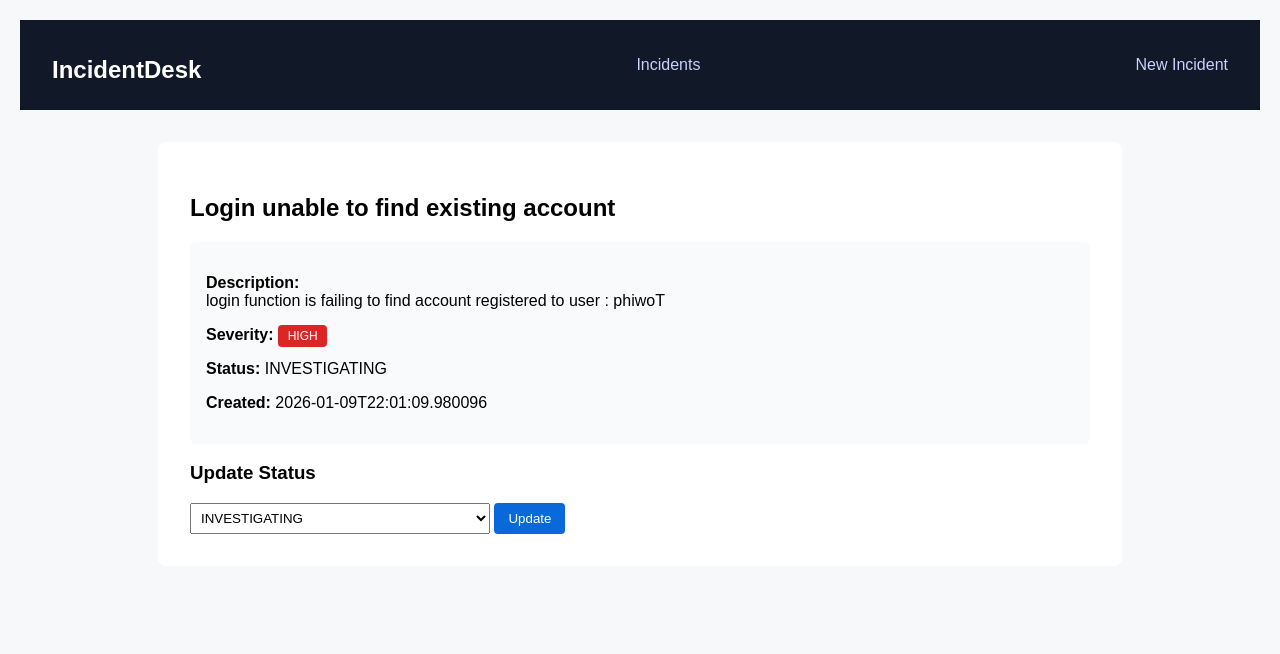
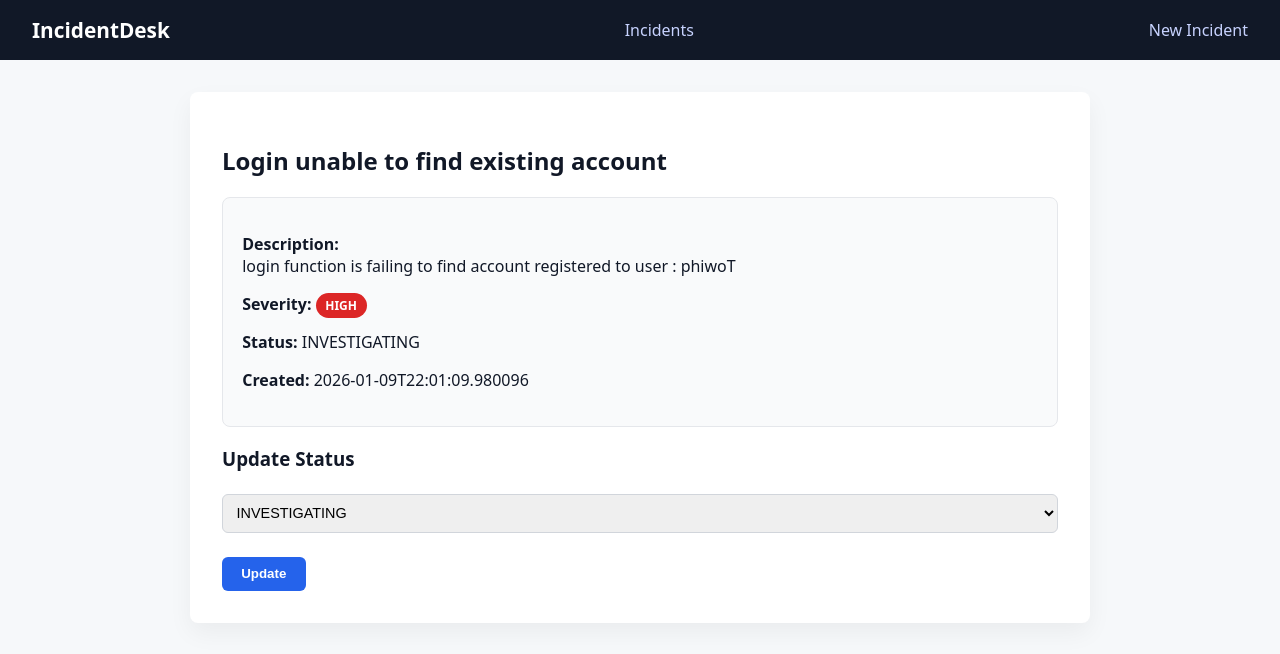
Before and after one commit to nonluthando/IncidentDesk, a Flask app: page /incidents/1 in a window 1280 px wide. Shown: the top 654 px of the page. Run offline with Flask 3, Linux system fonts and the light colour scheme; data comes from the database, SQL or seed files in the repository.

Commit message:
Update style.css

```diff
--- a/Static/style.css
+++ b/Static/style.css
@@ -1,58 +1,15 @@
-body {
-    font-family: Arial, Helvetica, sans-serif;
-    background-color: #f6f8fa;
-    margin: 0;
-    padding: 20px;
+* {
+  box-sizing: border-box;
 }
 
-h1 {
-    margin-bottom: 10px;
+body {
+  margin: 0;
+  font-family: system-ui, -apple-system, BlinkMacSystemFont, sans-serif;
+  background: #f6f8fa;
+  color: #111827;
 }
 
-a {
-    text-decoration: none;
-    color: #0969da;
-}
-
-a:hover {
-    text-decoration: underline;
-}
-
-table {
-    width: 100%;
-    border-collapse: collapse;
-    margin-top: 15px;
-    background: white;
-}
-
-th, td {
-    padding: 10px;
-    border: 1px solid #d0d7de;
-    text-align: left;
-}
-
-th {
-    background-color: #f0f2f5;
-}
-
-button {
-    padding: 8px 14px;
-    border: none;
-    background-color: #0969da;
-    color: white;
-    cursor: pointer;
-    border-radius: 4px;
-}
-
-button:hover {
-    background-color: #0550ae;
-}
-
-select, input, textarea {
-    padding: 6px;
-    width: 300px;
-    max-width: 100%;
-}
+/* Navbar */
 .navbar {
   background: #111827;
   color: white;
@@ -62,39 +19,58 @@ select, input, textarea {
   align-items: center;
 }
 
+.navbar h1 {
+  margin: 0;
+  font-size: 1.3rem;
+}
+
 .navbar a {
   color: #c7d2fe;
+  text-decoration: none;
   margin-left: 1rem;
-    text-decoration: none;
+  font-weight: 500;
 }
 
-.brand {
-    font-weight: bold;
-    font-size: 1.2rem;
+.navbar a:hover {
+  text-decoration: underline;
 }
 
+/* Layout */
 .container {
   max-width: 900px;
   margin: 2rem auto;
   background: white;
   padding: 2rem;
   border-radius: 8px;
+  box-shadow: 0 10px 25px rgba(0,0,0,0.05);
 }
 
+/* Tables */
 table {
   width: 100%;
   border-collapse: collapse;
+  margin-top: 1rem;
 }
 
-th, td {
+th {
+  text-align: left;
   padding: 0.75rem;
-    border-bottom: 1px solid #e5e7eb;
+  font-size: 0.85rem;
+  text-transform: uppercase;
+  color: #6b7280;
 }
 
+td {
+  padding: 0.75rem;
+  border-top: 1px solid #e5e7eb;
+}
+
+/* Severity badges */
 .badge {
   padding: 0.25rem 0.6rem;
-    border-radius: 4px;
+  border-radius: 999px;
   font-size: 0.75rem;
+  font-weight: 600;
   color: white;
 }
 
@@ -102,31 +78,52 @@ th, td {
 .MEDIUM { background: #f59e0b; }
 .HIGH { background: #dc2626; }
 
-.form label {
+/* Forms */
+form {
   margin-top: 1rem;
+}
+
+label {
   display: block;
+  margin-top: 1rem;
   font-weight: 600;
 }
 
-.form input,
-.form textarea,
-.form select {
+input, textarea, select {
   width: 100%;
-    padding: 0.5rem;
+  padding: 0.6rem;
   margin-top: 0.25rem;
+  border: 1px solid #d1d5db;
+  border-radius: 6px;
+  font-size: 0.9rem;
 }
 
-.form button {
+button {
   margin-top: 1.5rem;
+  padding: 0.6rem 1.2rem;
+  background: #2563eb;
+  color: white;
+  border: none;
+  border-radius: 6px;
+  font-weight: 600;
+  cursor: pointer;
 }
 
+button:hover {
+  background: #1d4ed8;
+}
+
+/* Incident card */
 .incident-card {
   background: #f9fafb;
-    padding: 1rem;
-    border-radius: 6px;
+  padding: 1.2rem;
+  border-radius: 8px;
+  border: 1px solid #e5e7eb;
 }
 
+/* Empty state */
 .empty {
+  margin-top: 1rem;
   color: #6b7280;
   font-style: italic;
 }
```
Lines whose indentation alone changed are shown as unchanged.
